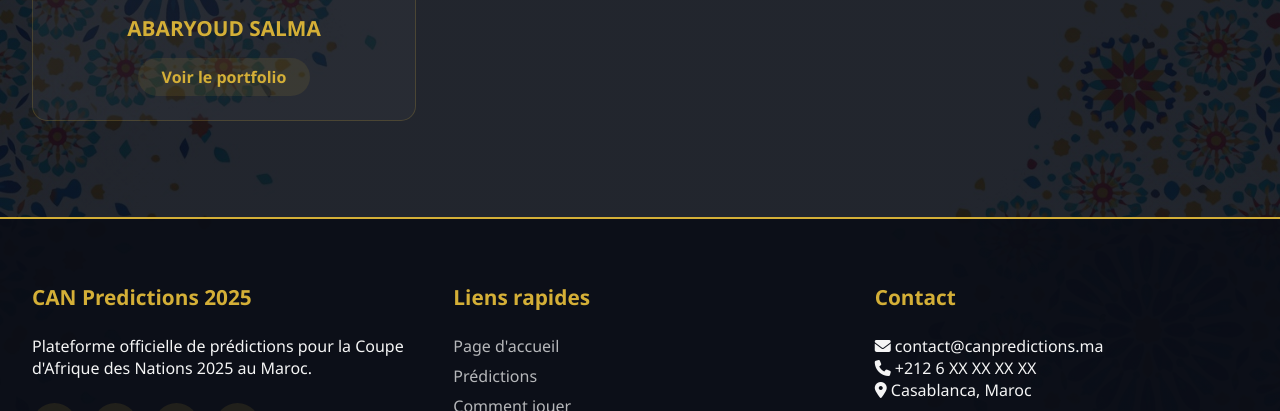
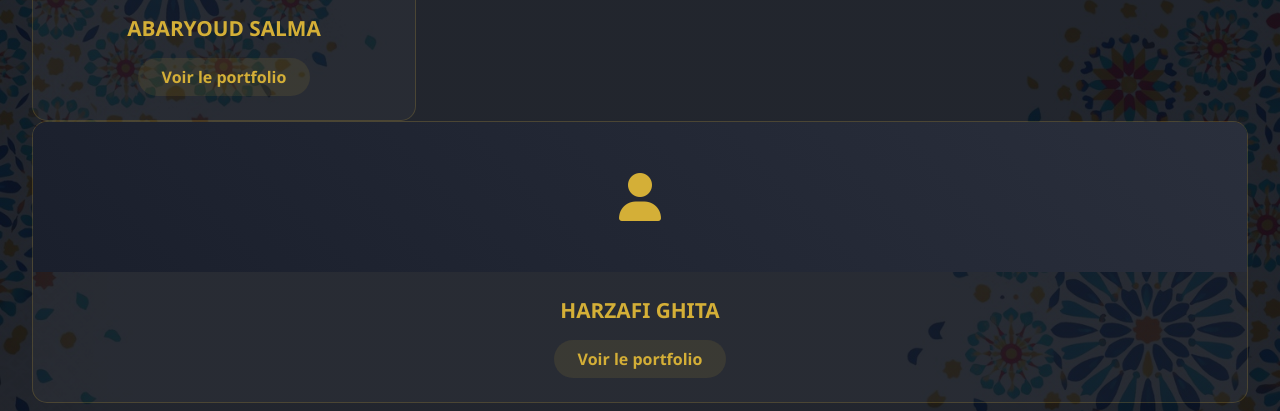
Before and after one commit to HIBA997UGU/can_2025, a plain HTML site: page percis.html in a window 1280 px wide. Shown: the part 3710-4121 px from the top of the page. Drawn offline with nearby package versions, Linux system fonts and the light colour scheme.

Commit message:
ajouter portfolio ghita a fichier amélioré

```diff
--- a/percis.html
+++ b/percis.html
@@ -424,6 +424,15 @@
                 </div>
             </div>
         </div>
+<div class="portfolio-card">
+                <div class="card-image">
+                    <i class="fas fa-user"></i>
+                </div>
+                <div class="card-content">
+                    <h3 class="card-title">HARZAFI GHITA</h3>
+                    <a href=https://ghitaharzafi.github.io/" class="portfolio-link">Voir le portfolio</a>
+                </div>
+            </div>
     </section>
 
     <!-- Footer -->
```
